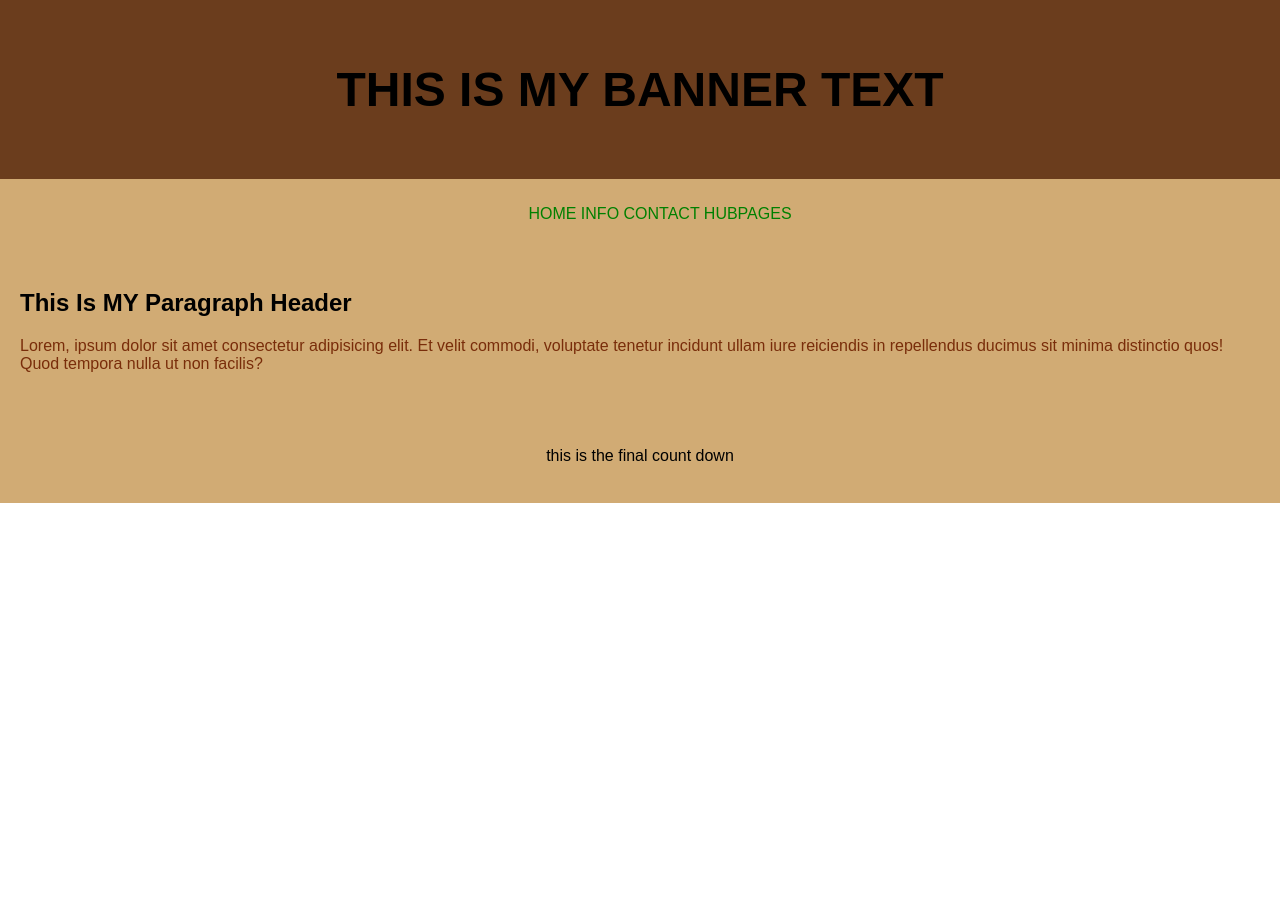
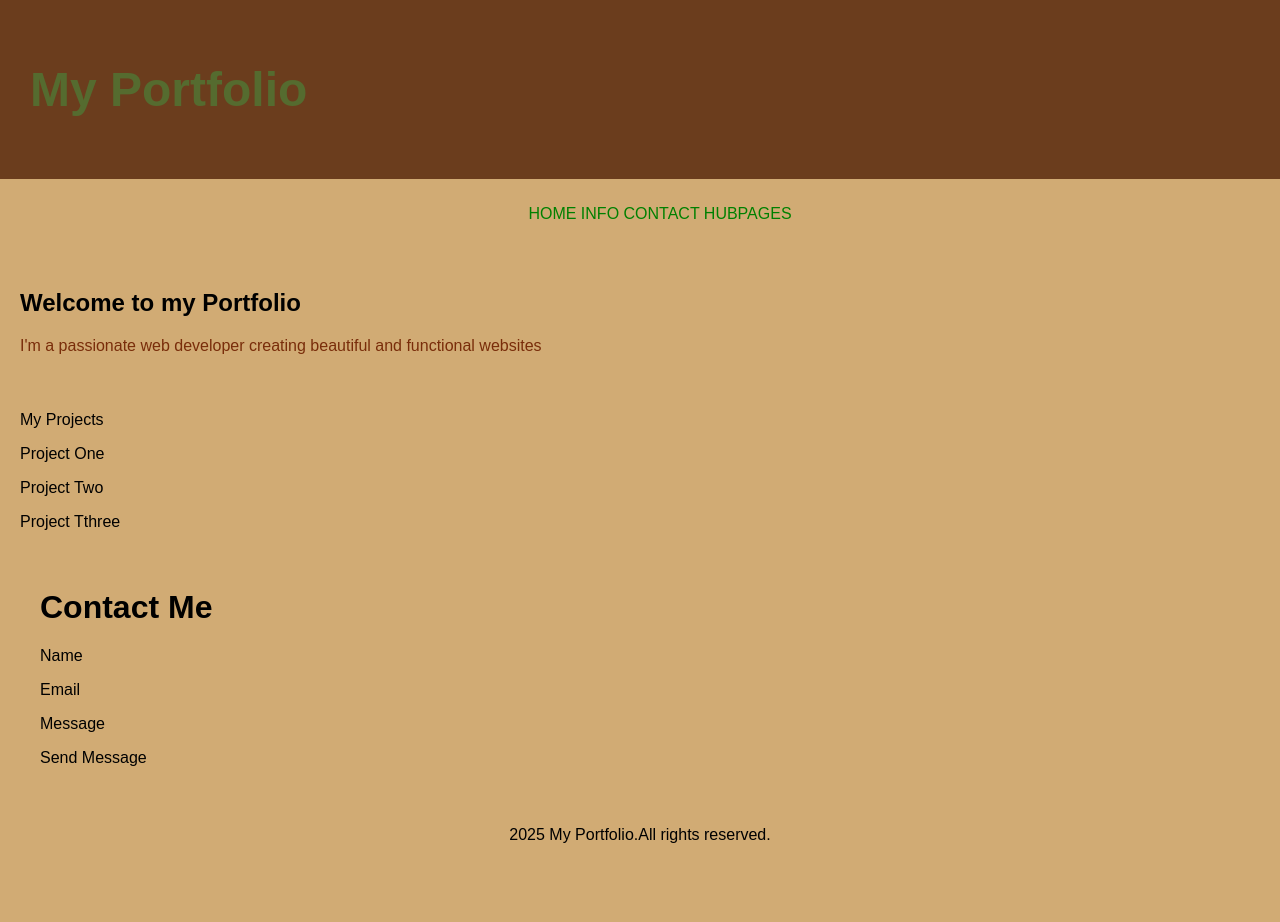
Before and after one commit to andreacaban/css-basics, a plain HTML site: page index.html in a window 1280 px wide. Before the commit the page ends 800 px from the top, so only its background shows below. Drawn offline with Linux system fonts and the light colour scheme.

Commit message:
Personal Portfolio Webpage

```diff
--- a/index.html
+++ b/index.html
@@ -9,7 +9,7 @@
 <body >
     <header>
         <div class="header">
-            <h1>THIS IS MY BANNER TEXT</h1>
+            <h1 style="text-align: left;color: darkolivegreen;">My Portfolio</h1>
         </div>
 
          <nav class="nav">
@@ -26,14 +26,35 @@
 
        <div class="content">
 
-        <h2 >This Is MY Paragraph Header</h2>
-        <p id="p1">Lorem, ipsum dolor sit amet consectetur adipisicing elit. Et velit commodi, voluptate tenetur incidunt ullam iure reiciendis in repellendus ducimus sit minima distinctio quos! Quod tempora nulla ut non facilis?</p>
-
+        <h2 >Welcome to my Portfolio</h2>
+        <p id="p1"> I'm a passionate web developer creating beautiful and functional websites</p>
        </div>
     </main>
 
+    <div class="content"
+
+    <h3></h3 >My Projects</h3>
+    <p id="p2">Project One</p>
+    <p id="p3">Project Two</p>
+    <p id="p4">Project Tthree</p>
+
+    </main id>
+
+        <div class="content">
+
+            <h1 >Contact Me</h1>
+            <p id="p5">Name</p>
+            <p id="P6">Email</p>
+            <p id="p7">Message</p>
+            <p id="P8">Send Message</p>
+
+    <main id>
+    </main>
+
+    <main id>
     <footer id="copyright">
-        <p >this is the final count down</p>
+        <h1 style="text-align: end;color: darkkhaki;"></h1>
+        <p >2025 My Portfolio.All rights reserved.</p>
     </footer>
 
 
```
